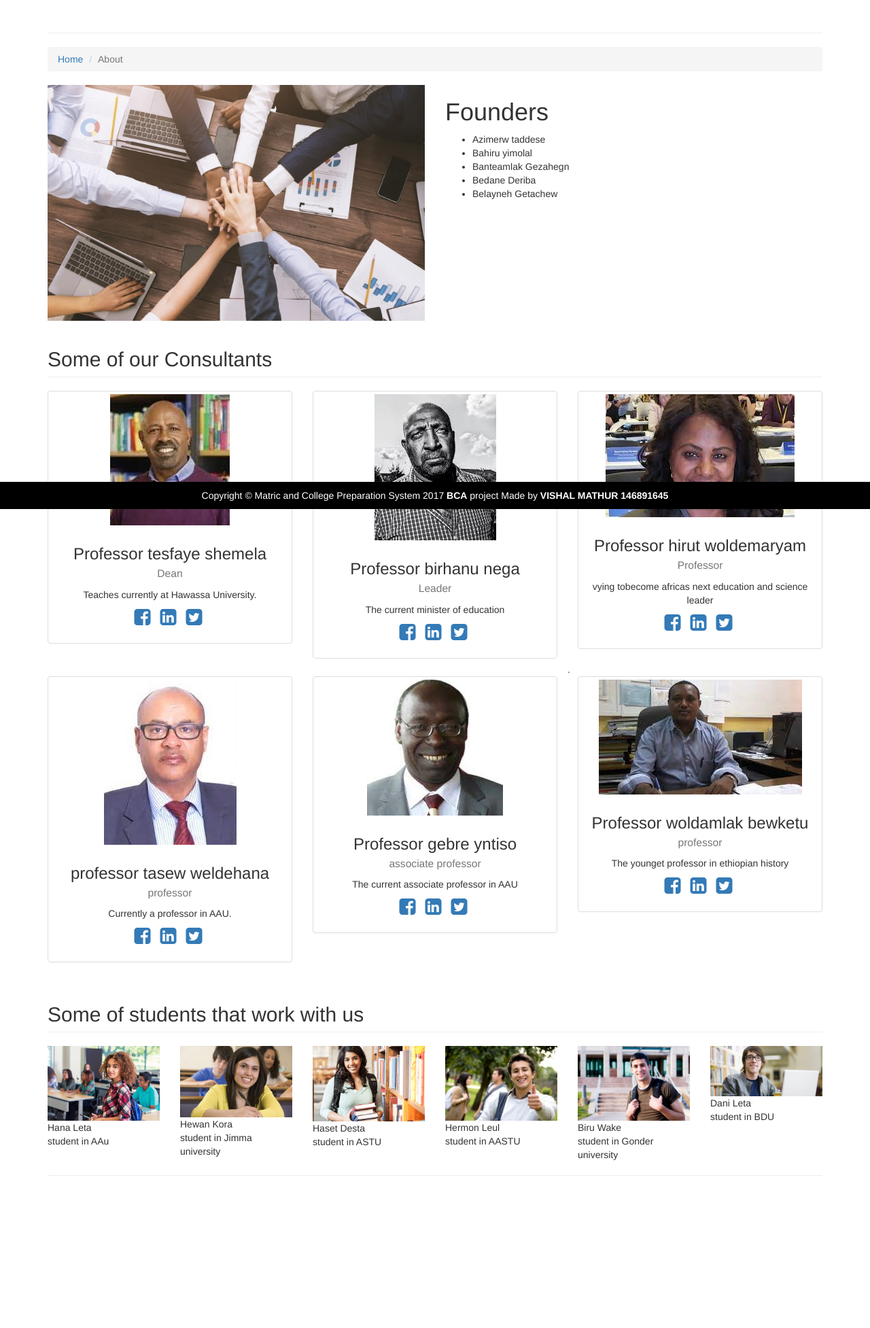
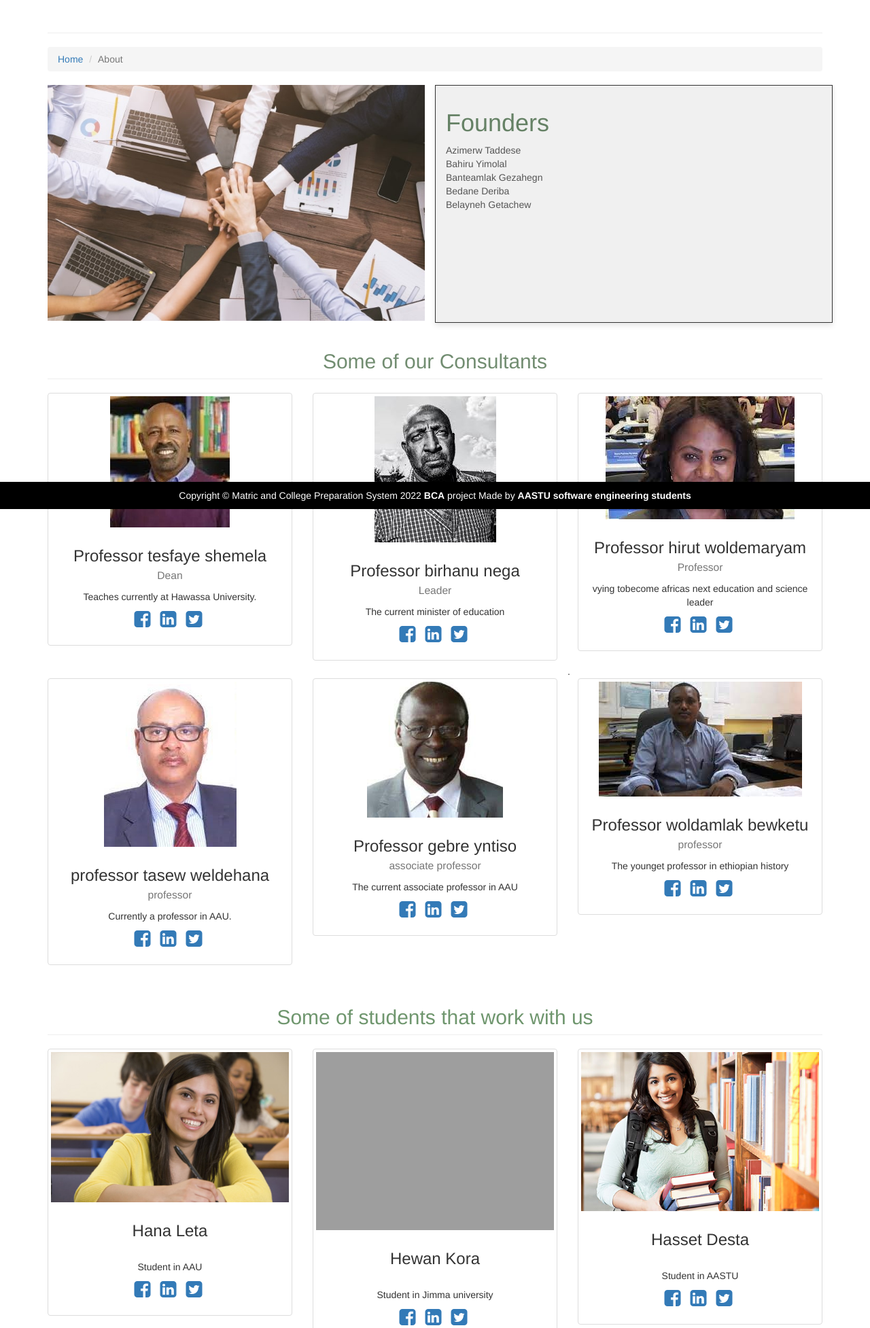
Before and after one commit to Azime12/MCP, a PHP site: page /about in a window 1280 px wide. Shown: the part 51-2005 px from the top of the page at 68% size. Before the commit the page ends 1781 px from the top, so only its background shows below. Run offline with PHP 8.4, Linux system fonts and the light colour scheme; grey boxes are pictures that could not be loaded.

Commit message:
about page modified

```diff
--- a/about.php
+++ b/about.php
@@ -22,28 +22,29 @@
             <div class="col-md-6">
                 <img class="img-responsive" src="images/collaboration.png" alt="">
             </div>
-            <div class="col-md-6">
-                <h1>Founders</h1>
-                        <ul>
-                            <li>Azimerw taddese</li>
-                            <li>Bahiru yimolal</li>
-                            <li>Banteamlak Gezahegn</li>
-                            <li>Bedane Deriba</li>
-                            <li>Belayneh Getachew</li>
-                        </ul>
-                <p></p>
-            </div>
+<div class="col-md-6" style="height: 350px; border: .5px solid #333; padding: 15px; background-color: #f0f0f0; box-shadow: 0px 4px 8px rgba(0, 0, 0, 0.1);">
+    <h1 style="color: #658165;">Founders</h1>
+    <ul style="list-style: none; padding: 0;">
+        <li style="color: #555;">Azimerw Taddese</li>
+        <li style="color: #555;">Bahiru Yimolal</li>
+        <li style="color: #555;">Banteamlak Gezahegn</li>
+        <li style="color: #555;">Bedane Deriba</li>
+        <li style="color: #555;">Belayneh Getachew</li>
+    </ul>
+</div>
+
+
         </div>
         <!-- /.row -->
 
         <!-- Team Members -->
         <div class="row">
-            <div class="col-lg-12">
-                <h2 class="page-header">Some of our Consultants</h2>
+            <div class="col-lg-12 text-center">
+                <h2 class="page-header" style="color: #728d71;">Some of our Consultants</h2>
             </div>
             <div class="col-md-4 text-center">
                 <div class="thumbnail">
-                    <img class="img-responsive" src="images/253f9ac.jpg" alt="">
+                    <img class="img-responsive" src="images/253f9ac.jpg" alt="" style="transition: transform 0.8s; background-color: #ffda;">
                     <div class="caption">
                         <h3>Professor tesfaye shemela<br>
                             <small>Dean</small>
@@ -62,7 +63,7 @@
             </div>
             <div class="col-md-4 text-center">
                 <div class="thumbnail">
-                    <img class="img-responsive" src="images/sif10225.225782846266003821356.jpg" alt="">
+                    <img class="img-responsive" src="images/sif10225.225782846266003821356.jpg" alt=""style="transition: transform 0.8s;">
                     <div class="caption">
                         <h3>Professor birhanu nega<br>
                             <small>Leader</small>
@@ -81,7 +82,7 @@
             </div>
             <div class="col-md-4 text-center">
                 <div class="thumbnail">
-                    <img class="img-responsive" src="images/Lærer-studerende-på-UCN.jpg" alt="">
+                    <img class="img-responsive" src="images/Lærer-studerende-på-UCN.jpg" alt=""style="transition: transform 0.8s;">
                     <div class="caption">
                         <h3>Professor hirut woldemaryam<br>
                             <small>Professor</small>
@@ -100,7 +101,7 @@
             </div>
            . <div class="col-md-4 text-center">
                 <div class="thumbnail">
-                    <img class="img-responsive" src="images/teacher2.jpg" alt="">
+                    <img class="img-responsive" src="images/teacher2.jpg" alt=""style="transition: transform 0.8s;">
                     <div class="caption">
                         <h3>professor tasew weldehana<br>
                             <small>professor</small>
@@ -119,7 +120,7 @@
             </div>
             <div class="col-md-4 text-center">
                 <div class="thumbnail">
-                    <img class="img-responsive" src="images/teacher222223.jpg" alt="">
+                    <img class="img-responsive" src="images/teacher222223.jpg" alt=""style="transition: transform 0.8s;">
                     <div class="caption">
                         <h3>Professor gebre yntiso<br>
                             <small>associate professor</small>
@@ -138,7 +139,7 @@
             </div>
             <div class="col-md-4 text-center">
                 <div class="thumbnail">
-                    <img class="img-responsive" src="images/20160518144520.jpg" alt="">
+                    <img class="img-responsive" src="images/20160518144520.jpg" alt=""style="transition: transform 0.8s;">
                     <div class="caption">
                         <h3>Professor woldamlak bewketu<br>
                             <small>professor</small>
@@ -160,39 +161,127 @@
 
         <!-- Our Customers -->
         <div class="row">
-            <div class="col-lg-12">
-                <h2 class="page-header">Some of students that work with us</h2>
+            <div class="col-lg-12 text-center">
+                <h2 class="page-header" style="color: #6f966e;" >Some of students that work with us</h2>
             </div>
-            <div class="col-md-2 col-sm-4 col-xs-6">
-                <img class="img-responsive customer-img" src="resources/images/banners/istockphoto-490486272-612x612.jpg" alt="">
-                Hana Leta<br>
-                student in AAu
+
+
+            <div class="col-md-4 text-center">
+    <div class="thumbnail">
+        <img class="img-responsive" src="images/smilingFemaleStudent.jpg" alt="" style="transition: transform 0.8s;">
+        <div class="caption">
+            <h3>Hana Leta</h3><br>
+            <p>Student in AAU</p>
+            <ul class="list-inline">
+                <li><a href="#"><i class="fa fa-2x fa-facebook-square"></i></a></li>
+                <li><a href="#"><i class="fa fa-2x fa-linkedin-square"></i></a></li>
+                <li><a href="#"><i class="fa fa-2x fa-twitter-square"></i></a></li>
+            </ul>
+        </div>
+    </div>
+</div>
+
+
+
+<div class="col-md-4 text-center">
+                <div class="thumbnail">
+                    <img class="img-responsive" src="images/banners/pexels-edmond-dantès-4347366.jpg" alt=""style="transition: transform 0.8s;">
+                    <div class="caption">
+                        <h3>Hewan Kora
+                    </h3><br>
+                            <p>Student in Jimma university</p>
+                        <ul class="list-inline">
+                            <li><a href="#"><i class="fa fa-2x fa-facebook-square"></i></a>
+                            </li>
+                            <li><a href="#"><i class="fa fa-2x fa-linkedin-square"></i></a>
+                            </li>
+                            <li><a href="#"><i class="fa fa-2x fa-twitter-square"></i></a>
+                            </li>
+                        </ul>
+                    </div>
+                </div>
             </div>
-            <div class="col-md-2 col-sm-4 col-xs-6">
-                <img class="img-responsive customer-img" src="images/smilingFemaleStudent.jpg" alt="">
-                Hewan Kora<br>
-                student in Jimma university
+
+
+
+            <div class="col-md-4 text-center">
+                <div class="thumbnail">
+                    <img class="img-responsive" src="images/Returning-Student.jpg" alt=""style="transition: transform 0.8s;">
+                    <div class="caption">
+                        <h3>Hasset Desta
+                    </h3><br>
+                    <p>Student in AASTU</p>
+                        <ul class="list-inline">
+                            <li><a href="#"><i class="fa fa-2x fa-facebook-square"></i></a>
+                            </li>
+                            <li><a href="#"><i class="fa fa-2x fa-linkedin-square"></i></a>
+                            </li>
+                            <li><a href="#"><i class="fa fa-2x fa-twitter-square"></i></a>
+                            </li>
+                        </ul>
+                    </div>
+                </div>
             </div>
-            <div class="col-md-2 col-sm-4 col-xs-6">
-                <img class="img-responsive customer-img" src="images/Returning-Student.jpg" alt="">
-                Haset Desta<br>
-                student in ASTU
+
+
+            <div class="col-md-4 text-center">
+                <div class="thumbnail">
+                    <img class="img-responsive" src="images/library_guy_900x400.jpg" alt=""style="transition: transform 0.8s;">
+                    <div class="caption">
+                        <h3>Birhanu Tefera
+                    </h3><br>
+                    <p>Student in Gonder University</p>
+                        <ul class="list-inline">
+                            <li><a href="#"><i class="fa fa-2x fa-facebook-square"></i></a>
+                            </li>
+                            <li><a href="#"><i class="fa fa-2x fa-linkedin-square"></i></a>
+                            </li>
+                            <li><a href="#"><i class="fa fa-2x fa-twitter-square"></i></a>
+                            </li>
+                        </ul>
+                    </div>
+                </div>
             </div>
-            <div class="col-md-2 col-sm-4 col-xs-6">
-                <img class="img-responsive customer-img" src="images/Hopeful_student_1.jpg" alt="">
-                Hermon Leul<br>
-                student in AASTU
+
+            <div class="col-md-4 text-center">
+                <div class="thumbnail">
+                    <img class="img-responsive" src="images/Hopeful_student_1.jpg" alt=""style="transition: transform 0.8s;">
+                    <div class="caption">
+                        <h3>Hermon Leul
+                    </h3><br>
+                    <p>Student in ASTU</p>
+                        <ul class="list-inline">
+                            <li><a href="#"><i class="fa fa-2x fa-facebook-square"></i></a>
+                            </li>
+                            <li><a href="#"><i class="fa fa-2x fa-linkedin-square"></i></a>
+                            </li>
+                            <li><a href="#"><i class="fa fa-2x fa-twitter-square"></i></a>
+                            </li>
+                        </ul>
+                    </div>
+                </div>
             </div>
-            <div class="col-md-2 col-sm-4 col-xs-6">
-                <img class="img-responsive customer-img" src="images/happy_student4.jpg" alt="">
-                Biru Wake<br>
-                student in Gonder university
+
+
+            <div class="col-md-4 text-center">
+                <div class="thumbnail">
+                    <img class="img-responsive" src="images/happy_student4.jpg" alt="" style="transition: transform 0.8s;">
+                    <div class="caption">
+                        <h3>Biru Wake
+                    </h3><br>
+                    <p>Student in BDU</p>
+                        <ul class="list-inline">
+                            <li><a href="#"><i class="fa fa-2x fa-facebook-square"></i></a>
+                            </li>
+                            <li><a href="#"><i class="fa fa-2x fa-linkedin-square"></i></a>
+                            </li>
+                            <li><a href="#"><i class="fa fa-2x fa-twitter-square"></i></a>
+                            </li>
+                        </ul>
+                    </div>
+                </div>
             </div>
-            <div class="col-md-2 col-sm-4 col-xs-6">
-                <img class="img-responsive customer-img" src="images/library_guy_900x400.jpg" alt="">
-                Dani Leta<br>
-                student in BDU
-            </div>
+
         </div>
         <!-- /.row -->
 
@@ -200,7 +289,7 @@
         <!-- Footer -->
         <footer>
 
-                    <p class="footer text-center">Copyright &copy; Matric and College Preparation System 2017  <strong>BCA</strong> project Made by <strong>VISHAL MATHUR 146891645</strong></p>
+                    <p class="footer text-center">Copyright &copy; Matric and College Preparation System 2022  <strong>BCA</strong> project Made by <strong>AASTU software engineering students</strong></p>
 
         </footer>
 
@@ -209,7 +298,9 @@
 <style>
 
 .footer{background: #000; padding: 10px 0px; color: #fff;position: fixed;left: 0; right: 0;bottom: -10px;}
-
+.thumbnail:hover img {
+    transform: translateY(-10px); /* Adjust the value to control the amount of lift */
+}
 </style>
     <!-- jQuery -->
     <script src="js/jquery.js"></script>
```
